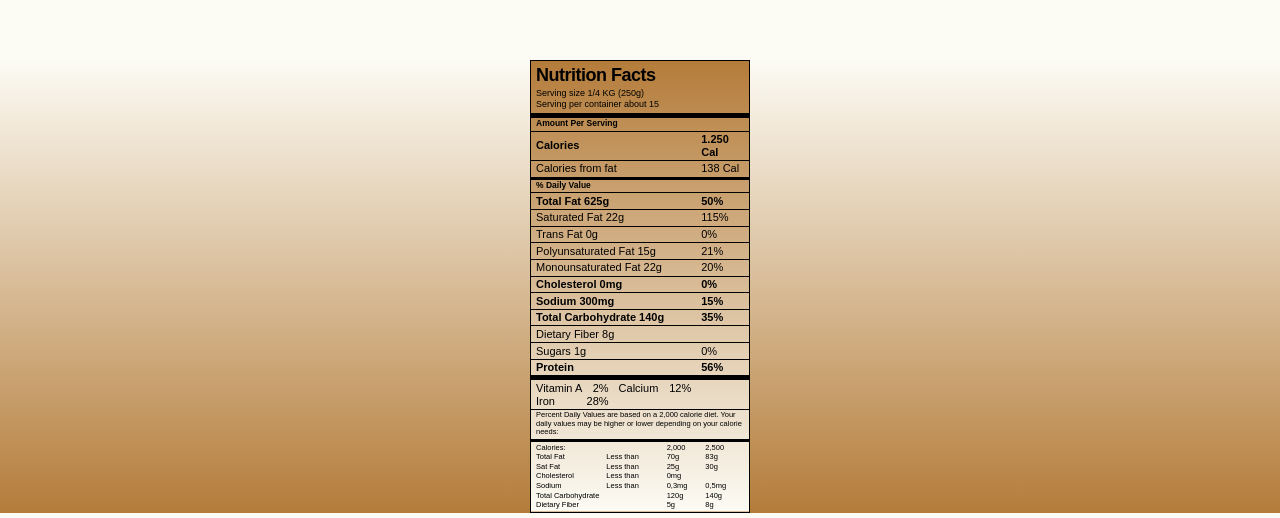
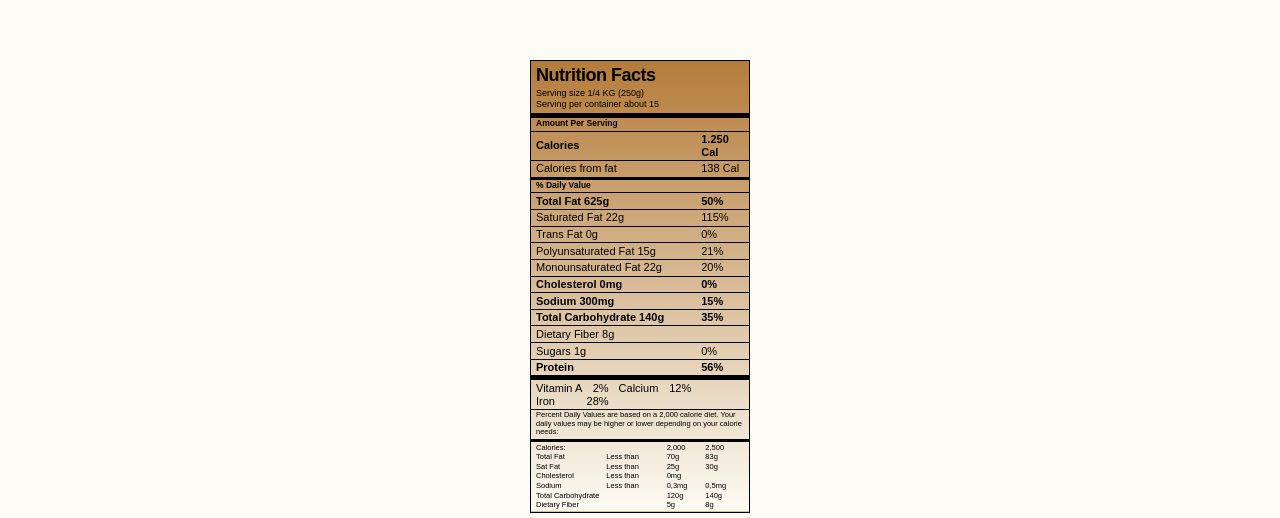
Before and after one commit to alvvphabet/tugas-kik, a plain HTML site: page index.html in a window 1280 px wide. Shown: the part 760-1278 px from the top of the page. Drawn offline with Linux system fonts and the light colour scheme; some packages are replaced by stand-ins of ours; a script that the page names is missing.

Commit message:
Update style.css

```diff
--- a/style.css
+++ b/style.css
@@ -32,7 +32,7 @@ model-viewer {
     display: flex;
     justify-content: center;
     margin: 5px 0;
-    background: linear-gradient(to top, #B47C3A 0%, #fcfbf4 100%);
+    background: #fcfbf4;
 }
 
 .nutrition-table {
```
